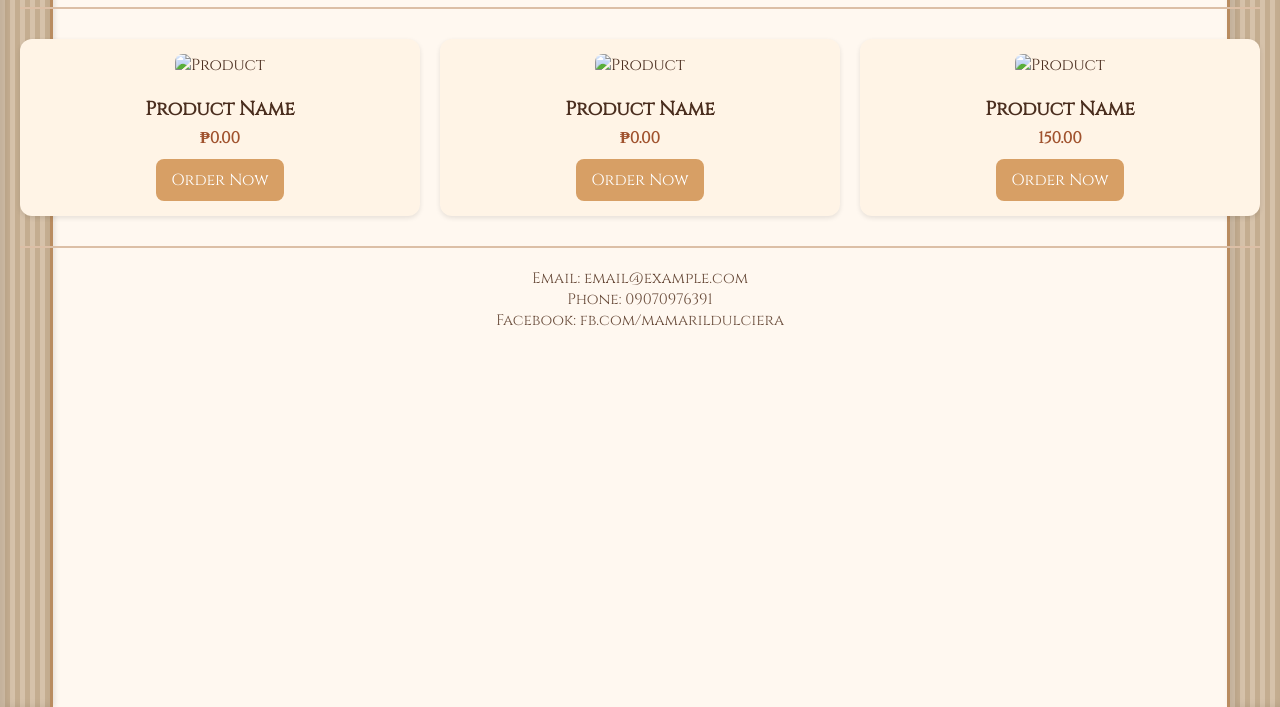
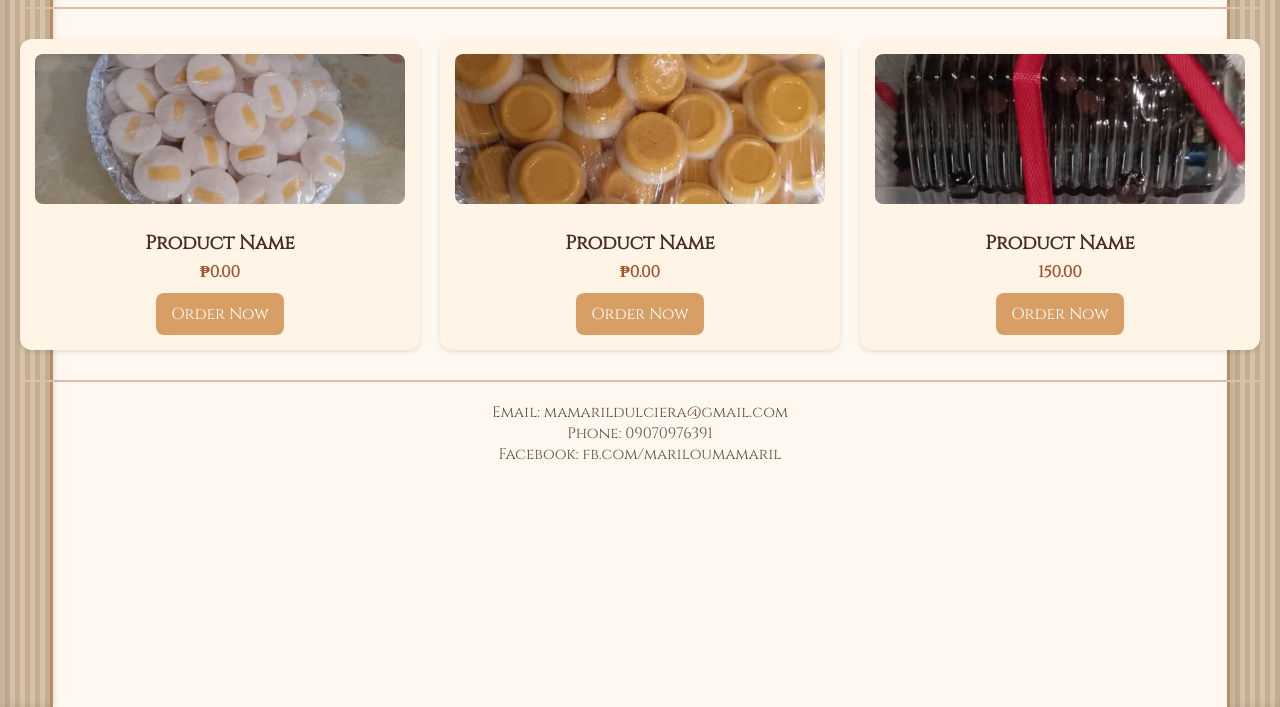
Before and after one commit to MamarilDulciera/Mamarildulciera.github.io, a plain HTML site: page index.html in a window 1280 px wide. Shown: the part 93-800 px from the top of the page. Drawn offline with Linux system fonts and the light colour scheme; files that its build step writes are made by us from their sources.

Commit message:
Update index.html

```diff
--- a/index.html
+++ b/index.html
@@ -3,7 +3,7 @@
   <meta charset="UTF-8" />
   <meta name="viewport" content="width=device-width, initial-scale=1.0" />
   <title>Mamaril Dulcíera</title>
-  <link rel="stylesheet" href="css/style.css" />
+  <link rel="stylesheet" href="style.css" />
   <link href="https://fonts.googleapis.com/css2?family=Cinzel&display=swap" rel="stylesheet">
 </head>
 <body>
@@ -14,19 +14,19 @@
     <section class="product-grid">
       <!-- Repeat for 13 products -->
       <div class="product-card">
-        <img src="images/puto.jpeg" alt="Product" />
+        <img src="puto.jpeg" alt="Product" />
         <h2>Product Name</h2>
         <p class="price">₱0.00</p>
         <button onclick="showPopup()">Order Now</button>
       </div>
       <div class="product-card">
-        <img src="images/putoflan.jpeg" alt="Product" />
+        <img src="putoflan.jpeg" alt="Product" />
         <h2>Product Name</h2>
         <p class="price">₱0.00</p>
         <button onclick="showPopup()">Order Now</button>
       </div>
     <div class="product-card">
-        <img src="images/cake.jpeg" alt="Product" />
+        <img src="cake.jpeg" alt="Product" />
         <h2>Product Name</h2>
         <p class="price">150.00</p>
         <button onclick="showPopup()">Order Now</button>
@@ -34,14 +34,14 @@
       <!-- Repeat ends -->
     </section>
   </main>  <footer>
-    <p>Email: email@example.com</p>
+    <p>Email: mamarildulciera@gmail.com</p>
     <p>Phone: 09070976391</p>
-    <p>Facebook: fb.com/mamarildulciera</p>
+    <p>Facebook: fb.com/mariloumamaril</p>
   </footer>  <div id="popup" class="popup">
     <div class="popup-content">
       <span class="close" onclick="closePopup()">&times;</span>
       <p>To order, give us a call or drop a message:</p>
       <p><strong>0912 345 6789</strong></p>
     </div>
-  </div>  <script src="js/script.js"></script></body>
+  </div>  <script src="script.js"></script></body>
 </html>
```
